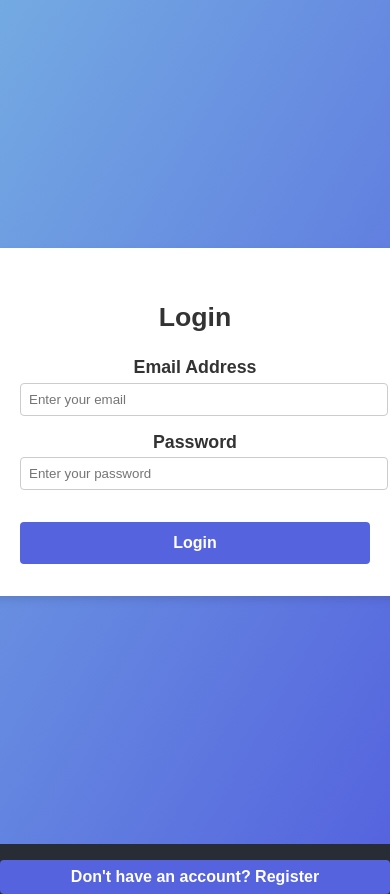
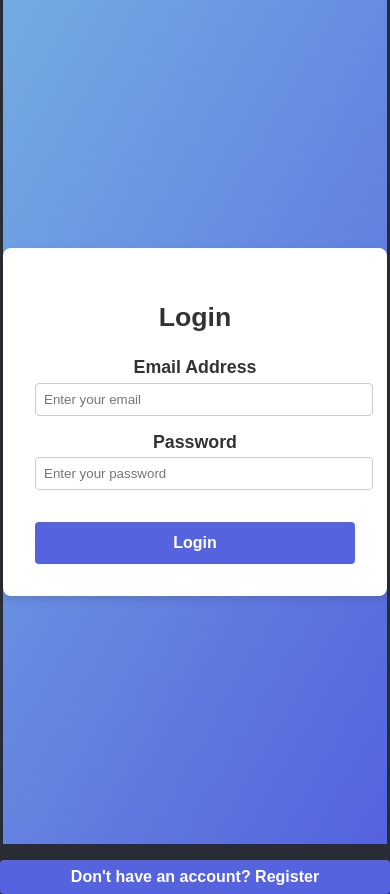
Before and after one commit to chysom9/CryptLink, a React (Create React App) app in the folder cryptlinkapp/: page / in a window 390 px wide. Built offline with nearby package versions, Linux system fonts and the light colour scheme.

Commit message:
edit of screen width

```diff
--- a/cryptlinkapp/src/login.css
+++ b/cryptlinkapp/src/login.css
@@ -13,7 +13,9 @@
     background: #ffffff;
     padding: 2rem;
     border-radius: 8px;
-    width: 350px;
+    min-width: 400px; /* Set a minimum width */
+    max-width: 600px; /* Adjust for laptop screens */
+    width: 50%; /* Make it take a reasonable portion of the screen */
     box-shadow: 0 4px 8px rgba(0, 0, 0, 0.1);
 }
 
@@ -63,3 +65,11 @@
 button:hover {
     background-color: #4151c9;
 }
+
+/* Media query for responsiveness */
+@media (max-width: 768px) {
+    .login-form {
+        width: 80%;
+        min-width: 320px; /* Ensure it doesn't get too small */
+    }
+}
```
Lines whose indentation alone changed are shown as unchanged.
